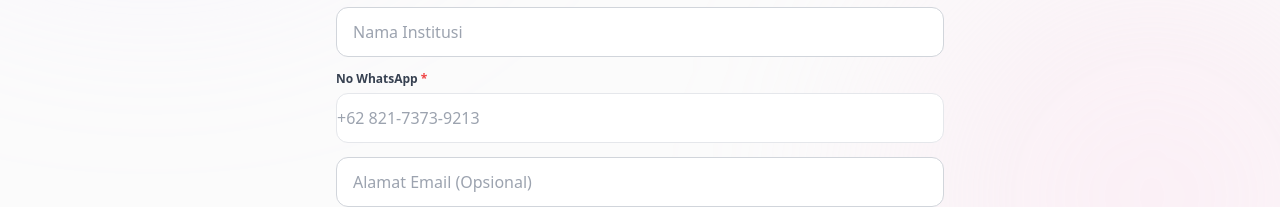
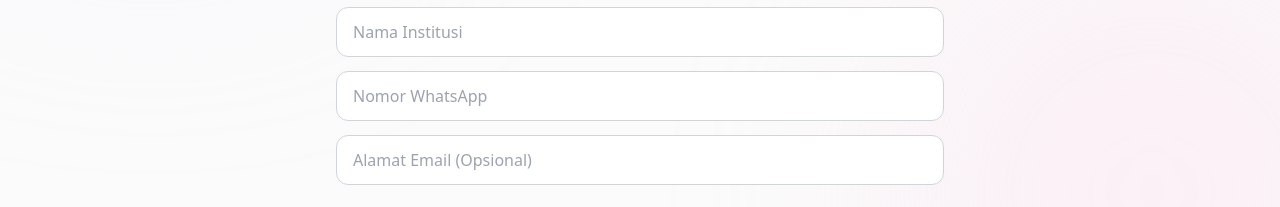
Before and after one commit to reppapi/empathika, a Next.js app in the folder frontend/: page /kerja-sama/formulir in a window 1280 px wide. Shown: the part 537-744 px from the top of the page. Built offline with nearby package versions, Linux system fonts and the light colour scheme; no server answers.

Commit message:
fix(kerja-sama): rapikan tampilan input No WhatsApp pada formulir pengajuan kerja sama

```diff
--- a/frontend/src/features/kerja-sama/components/client/FormulirKerjaSamaClient.tsx
+++ b/frontend/src/features/kerja-sama/components/client/FormulirKerjaSamaClient.tsx
@@ -95,7 +95,7 @@ export default function FormulirKerjaSamaClient({
   const [nomorWhatsapp, setNomorWhatsapp] = useState("")
   const [emailPIC, setEmailPIC] = useState("")
   const [tipeInstitusi, setTipeInstitusi] = useState("Sekolah / Universitas")
-  const [activeInput, setActiveInput] = useState<string>("whatsapp")
+  const [activeInput, setActiveInput] = useState<string>("")
 
   // State Jawaban Dinamis Khusus Tiap Form
   const [jawabanKhusus, setJawabanKhusus] = useState<Record<string, string>>({})
@@ -375,6 +375,7 @@ export default function FormulirKerjaSamaClient({
                     required
                     value={namaLengkap}
                     onFocus={() => setActiveInput("nama")}
+                    onBlur={() => setActiveInput("")}
                     onChange={(e) => setNamaLengkap(e.target.value)}
                     placeholder="Masukkan nama lengkap"
                     className={`w-full px-4 py-3 rounded-xl text-sm md:text-base text-gray-800 placeholder-gray-400 bg-white transition-all ${
@@ -391,6 +392,7 @@ export default function FormulirKerjaSamaClient({
                     required
                     value={namaInstitusi}
                     onFocus={() => setActiveInput("institusi")}
+                    onBlur={() => setActiveInput("")}
                     onChange={(e) => setNamaInstitusi(e.target.value)}
                     placeholder="Nama Institusi"
                     className={`w-full px-4 py-3 rounded-xl text-sm md:text-base text-gray-800 placeholder-gray-400 bg-white transition-all ${
@@ -403,11 +405,18 @@ export default function FormulirKerjaSamaClient({
 
                 <div>
                   <PhoneInputField
+                    label=""
                     required
                     value={nomorWhatsapp}
                     onChange={(val) => setNomorWhatsapp(val)}
-                    placeholder="+62 821-7373-9213"
-                    inputClassName="py-3 text-sm md:text-base"
+                    onFocus={() => setActiveInput("whatsapp")}
+                    onBlur={() => setActiveInput("")}
+                    placeholder="Nomor WhatsApp"
+                    inputClassName={`w-full px-4 py-3 rounded-xl text-sm md:text-base text-gray-800 placeholder-gray-400 bg-white transition-all ${
+                      activeInput === "whatsapp"
+                        ? "border-2 border-[#0099ff] ring-2 ring-[#0099ff]/20 outline-none"
+                        : "border border-gray-300 hover:border-gray-400 focus:outline-none"
+                    }`}
                   />
                 </div>
 
@@ -416,6 +425,7 @@ export default function FormulirKerjaSamaClient({
                     type="email"
                     value={emailPIC}
                     onFocus={() => setActiveInput("email")}
+                    onBlur={() => setActiveInput("")}
                     onChange={(e) => setEmailPIC(e.target.value)}
                     placeholder="Alamat Email (Opsional)"
                     className={`w-full px-4 py-3 rounded-xl text-sm md:text-base text-gray-800 placeholder-gray-400 bg-white transition-all ${
```
